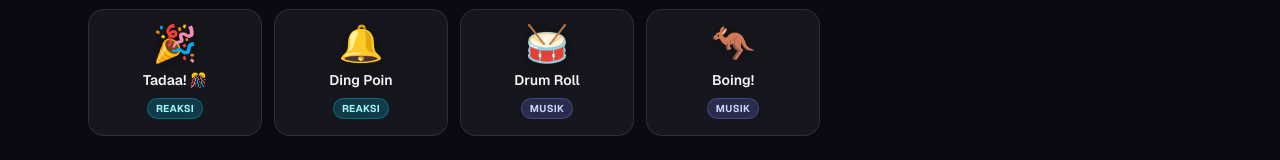
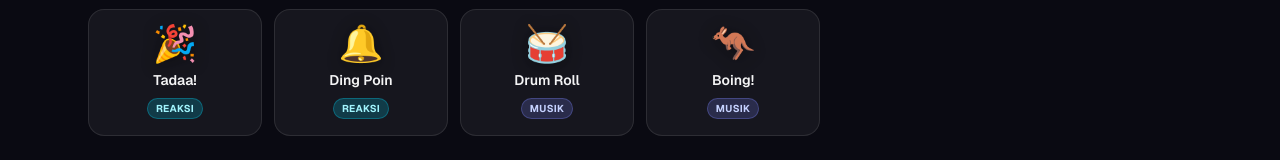
Before and after one commit to abdaamari/Soundboard, a Next.js app: page / in a window 1280 px wide. Shown: the part 396-556 px from the top of the page. Built offline with nearby package versions, Linux system fonts and the light colour scheme.

Commit message:
fix: rapikan nama suara Tadaa agar emoji tidak dobel

```diff
--- a/src/data/sounds.ts
+++ b/src/data/sounds.ts
@@ -49,7 +49,7 @@ export const BUILT_IN_SOUNDS: Sound[] = [
   },
   {
     id: "tada",
-    name: "Tadaa! 🎊",
+    name: "Tadaa!",
     emoji: "🎉",
     category: "Reaksi",
     src: "/sounds/tada.wav",
```
